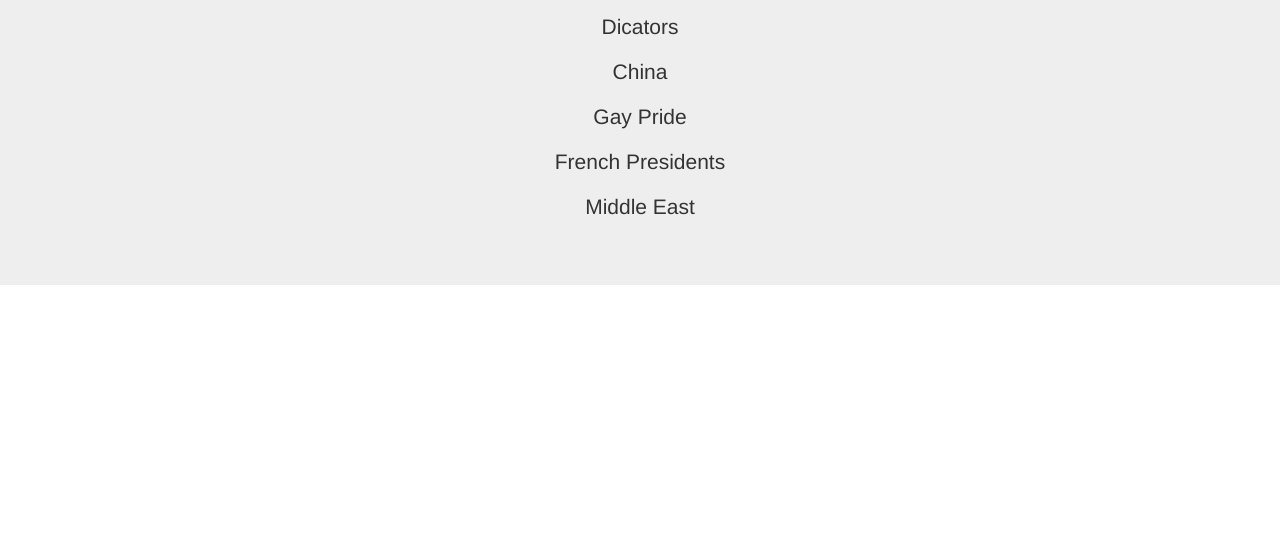
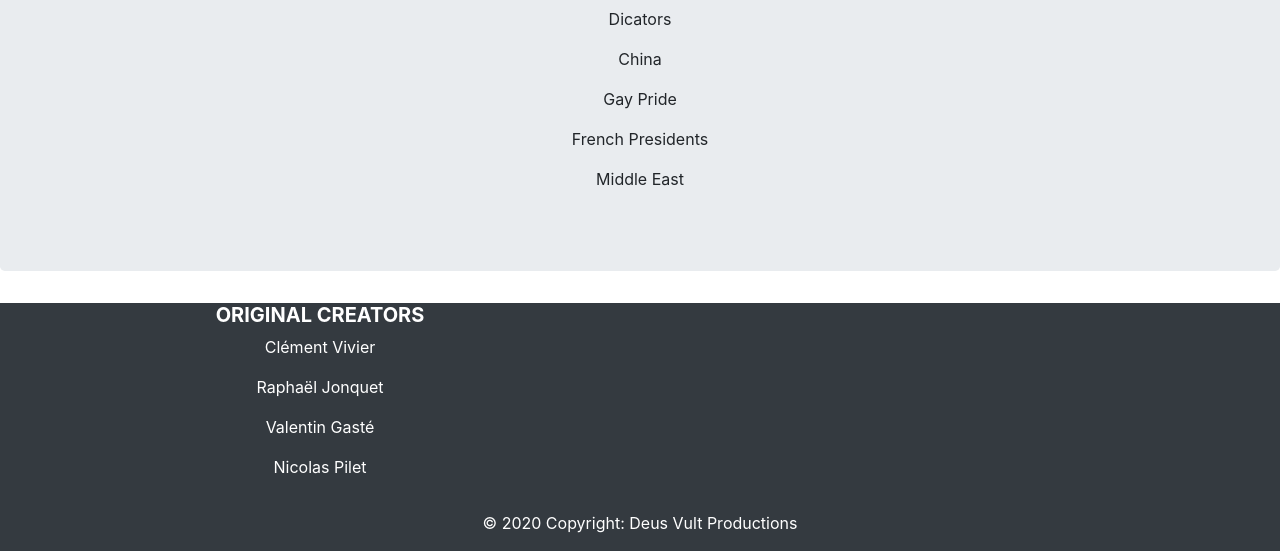
Before and after one commit to Jonkware/touchypoliticalsimulator, a plain HTML site: page index.html in a window 1280 px wide. Shown: the part 561-1112 px from the top of the page. Before the commit the page ends 876 px from the top, so only its background shows below. Drawn offline with nearby package versions, Linux system fonts and the light colour scheme.

Commit message:
Update index.html
Emergency push for collaboration work

```diff
--- a/index.html
+++ b/index.html
@@ -4,15 +4,16 @@
   <title>Bootstrap Example</title>
   <meta charset="utf-8">
   <meta name="viewport" content="width=device-width, initial-scale=1">
-  <link rel="stylesheet" href="https://maxcdn.bootstrapcdn.com/bootstrap/3.4.1/css/bootstrap.min.css">
-  <script src="https://ajax.googleapis.com/ajax/libs/jquery/3.4.1/jquery.min.js"></script>
-  <script src="https://maxcdn.bootstrapcdn.com/bootstrap/3.4.1/js/bootstrap.min.js"></script>
+  <link rel="stylesheet" href="https://stackpath.bootstrapcdn.com/bootstrap/4.4.1/css/bootstrap.min.css" integrity="sha384-Vkoo8x4CGsO3+Hhxv8T/Q5PaXtkKtu6ug5TOeNV6gBiFeWPGFN9MuhOf23Q9Ifjh" crossorigin="anonymous">
+  <script src="https://code.jquery.com/jquery-3.4.1.slim.min.js" integrity="sha384-J6qa4849blE2+poT4WnyKhv5vZF5SrPo0iEjwBvKU7imGFAV0wwj1yYfoRSJoZ+n" crossorigin="anonymous"></script>
+  <script src="https://cdn.jsdelivr.net/npm/popper.js@1.16.0/dist/umd/popper.min.js" integrity="sha384-Q6E9RHvbIyZFJoft+2mJbHaEWldlvI9IOYy5n3zV9zzTtmI3UksdQRVvoxMfooAo" crossorigin="anonymous"></script>
+  <script src="https://stackpath.bootstrapcdn.com/bootstrap/4.4.1/js/bootstrap.min.js" integrity="sha384-wfSDF2E50Y2D1uUdj0O3uMBJnjuUD4Ih7YwaYd1iqfktj0Uod8GCExl3Og8ifwB6" crossorigin="anonymous"></script>
 </head>
 <body>
 
 <div class="jumbotron text-center">
   <h1>Touchy Political Simulator</h1>
-  <p>Careful with the wine on family dinners</p>
+  <p>Careful with wine during family dinners</p>
 </div>
 
 <div class="container">
@@ -36,7 +37,7 @@
   </div>
 </div>
 
-<div class="jumbotron text-center" align="center">
+<div class="jumbotron text-center">
       <h2>Other Modes</h2>
       <p>Standard</p>
       <p>Dicators</p>
@@ -47,5 +48,20 @@
     </div>
 </div>
 
+<footer class="page-footer text-white bg-dark">
+  <div class="container-fluid text-center text-md-left">
+    <div class="row">
+      <div class="col-md-6 mt-md-0 mt-3 text-center">
+        <h5 class="text-uppercase font-weight-bold">Original Creators</h5>
+        <p>Clément Vivier</p>
+        <p>Raphaël Jonquet</p>
+        <p>Valentin Gasté</p>
+        <p>Nicolas Pilet</p>
+      </div>
+    </div>
+  </div>
+  <div class="footer-copyright text-center py-3">© 2020 Copyright: Deus Vult Productions</div>
+</footer>
+
 </body>
 </html>
```
